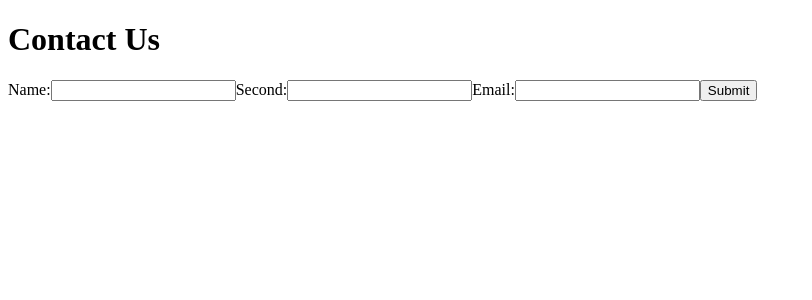
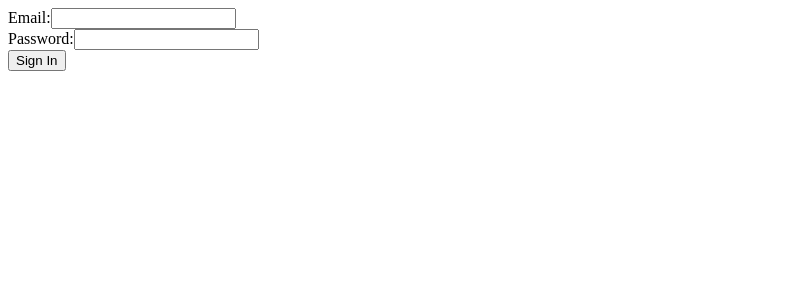
Before and after one commit to Nipicoco/NextMovies, a Next.js app: page /registration in a window 1280 px wide. Shown: the top 300 px of the page, without its empty margins (0-812 px from the left). Built offline with nearby package versions, Linux system fonts and the light colour scheme.

Commit message:
trying stuff

```diff
--- a/src/pages/registration.tsx
+++ b/src/pages/registration.tsx
@@ -1,74 +1,72 @@
-import { useState } from 'react';
-import axios, { AxiosBasicCredentials } from 'axios';
+import { useState } from "react";
+import axios from "axios";
 
-export default function Home() {
-  const [name, setName] = useState('');
-  const [email, setEmail] = useState('');
-  const [second, setSecond] = useState('');
+export default function Find2() {
+  const [email, setEmail] = useState("");
+  const [password, setPassword] = useState("");
+  const [message, setMessage] = useState("");
 
-  const handleSubmit = async (event: { preventDefault: () => void; }) => {
-    event.preventDefault();
-
-    const formData = {
-      Field1: name,
-      Field2: second,
-      Field3: email,
-    };
-
-    const options = {
-      method: 'POST',
-      url: 'https://nipicoco.wufoo.com/api/v3/forms/q1o9nf8l199r4ia/entries.json',
-      auth: {
-        username: 'VRKY-WG80-IFIJ-QEKF',
-        password: 'GVF7HM4eree.B8@'
-      } as AxiosBasicCredentials,
-      headers: {
-        'Content-Type': 'application/json'
-      },
-      data: JSON.stringify(formData)
-    };
-
+  const handleSubmit = async (e: { preventDefault: () => void; }) => {
+    e.preventDefault();
     try {
-      const response = await axios(options);
-      console.log(response.data);
+      const response = await axios.post(
+        "https://sa-east-1.aws.data.mongodb-api.com/app/data-oprvr/endpoint/data/v1/action/findOne",
+        {
+          database: "movies",
+          dataSource: "nextjs",
+          collection: "users",
+          filter: { email: email },
+        },
+        {
+          headers: {
+            'Access-Control-Allow-Origin': '* ',
+            "Content-Type": "application/json",
+            "Access-Control-Request-Headers": "*",
+            "api-key":
+              "J0cohJmGqJP5pzyqAkk2sXiiUBJcIUUSYqbGubhwPzabRUBtxU4FEARcXmOBCX8U",
+            Accept: "application/ejson",
+          },
+        }
+      );
+      const result = response.data.document;
+      if (result === null) {
+        setMessage("Email not found");
+      } else if (result.password === password) {
+        setMessage("Signed in successfully");
+      } else {
+        setMessage("Incorrect password");
+      }
     } catch (error) {
-      console.error(error);
+      setMessage(`Error`);
     }
   };
 
   return (
     <div>
-      <h1>Contact Us</h1>
       <form onSubmit={handleSubmit}>
-        <label htmlFor="name">Name:</label>
-        <input
-          type="text"
-          id="name"
-          name="name"
-          value={name}
-          onChange={(event) => setName(event.target.value)}
-        />
-        <label  htmlFor="second">Second:</label>
-        <input
-
-          type="text"
-          id="second"
-          name="second"
-          value={second}
-          onChange={(event) => setSecond(event.target.value)}
-        />
-
-        <label htmlFor="email">Email:</label>
-        <input
-          type="email"
-          id="email"
-          name="email"
-          value={email}
-          onChange={(event) => setEmail(event.target.value)}
-        />
-
-        <button type="submit">Submit</button>
+        <label>
+          Email:
+          <input
+            type="email"
+            value={email}
+            onChange={(e) => setEmail(e.target.value)}
+            required
+          />
+        </label>
+        <br />
+        <label>
+          Password:
+          <input
+            type="password"
+            value={password}
+            onChange={(e) => setPassword(e.target.value)}
+            required
+          />
+        </label>
+        <br />
+        <button type="submit">Sign In</button>
       </form>
+      <p>{message}</p>
     </div>
   );
 }
```
Also changed, not shown: 1 other file (tests, documents, lock files or other folders).
